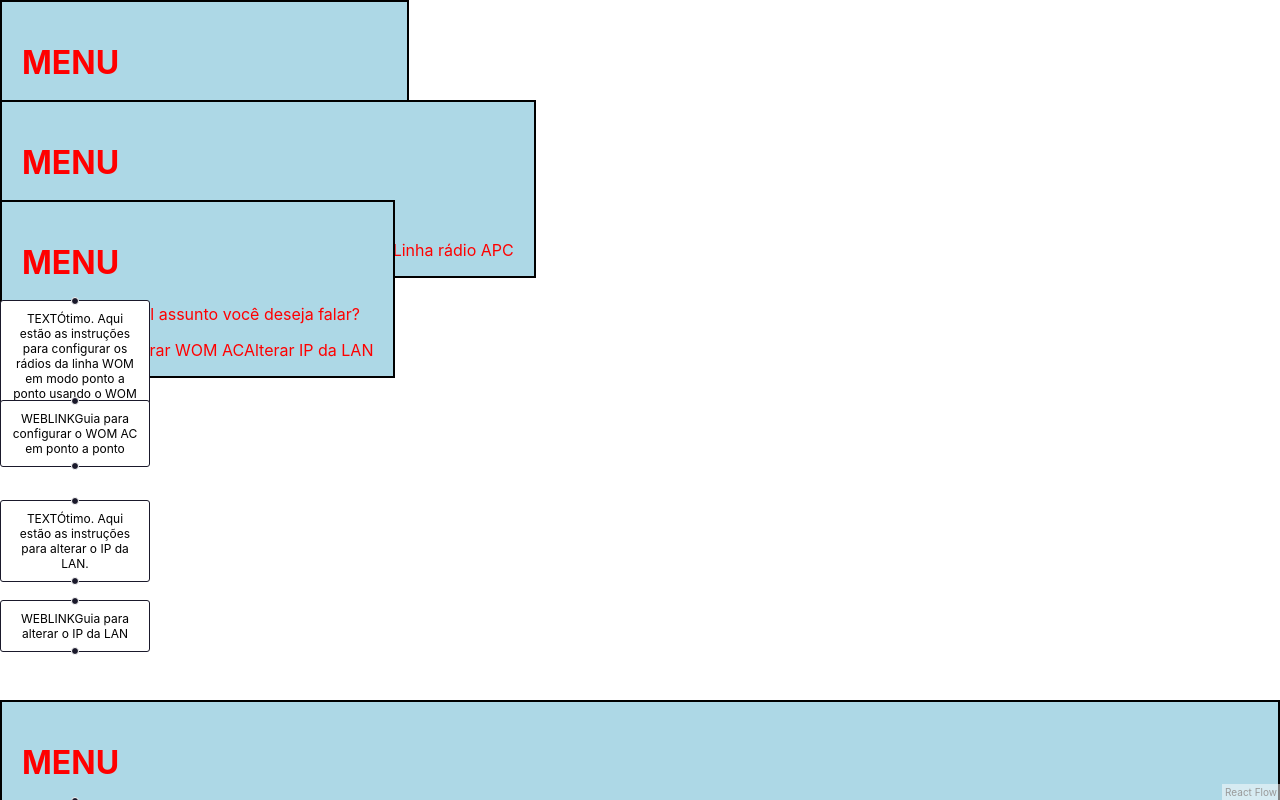
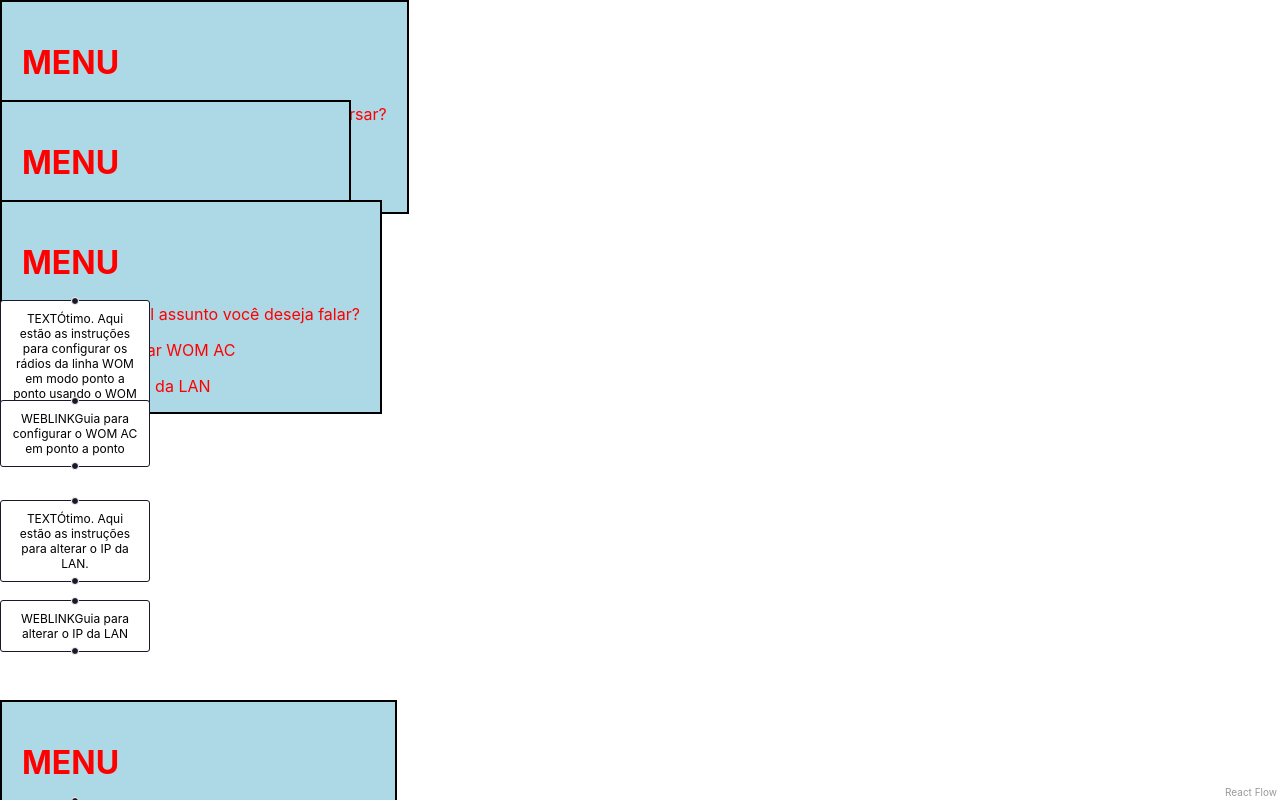
Before and after one commit to JP-Becker/nodeManager, a React (Create React App) app: page / in a window 1280 px wide. Built offline with nearby package versions, Linux system fonts and the light colour scheme.

Commit message:
add: nodes de opçoes mapeados pra dentro do menu

```diff
--- a/src/nodeData/dataTypeFilter.js
+++ b/src/nodeData/dataTypeFilter.js
@@ -22,6 +22,9 @@ export default function DataTypeFilter(nodeType) {
         case 'REDIRECT_SERVICE':
             return 'nodeRedirectService';
 
+        case 'QUICK_REPLY':
+            return 'nodeQuickReply';
+
         default:
             return null;
     }
--- a/src/nodeTypes/nodeMenu.js
+++ b/src/nodeTypes/nodeMenu.js
@@ -6,13 +6,16 @@ import { Handle, Position } from '@xyflow/react';
 export default function NodeMenu({ data }) {
     console.log(data);
 
+    let teste = data.label[2].map((option) => {
+        return <p>Opção: {option.content.name}</p>
+    })
+
+    console.log(teste);
     return (
     <Container>
         <h1>{data.label[0]}</h1>
         <p>Texto: {data.label[1]}</p>
-        <p>Options: {data.label[2].map((option) => {
-            return option.content.name
-        })}</p>
+        <div>{teste}</div>
     </Container>
     )
 }
```
Lines whose indentation alone changed are shown as unchanged.
